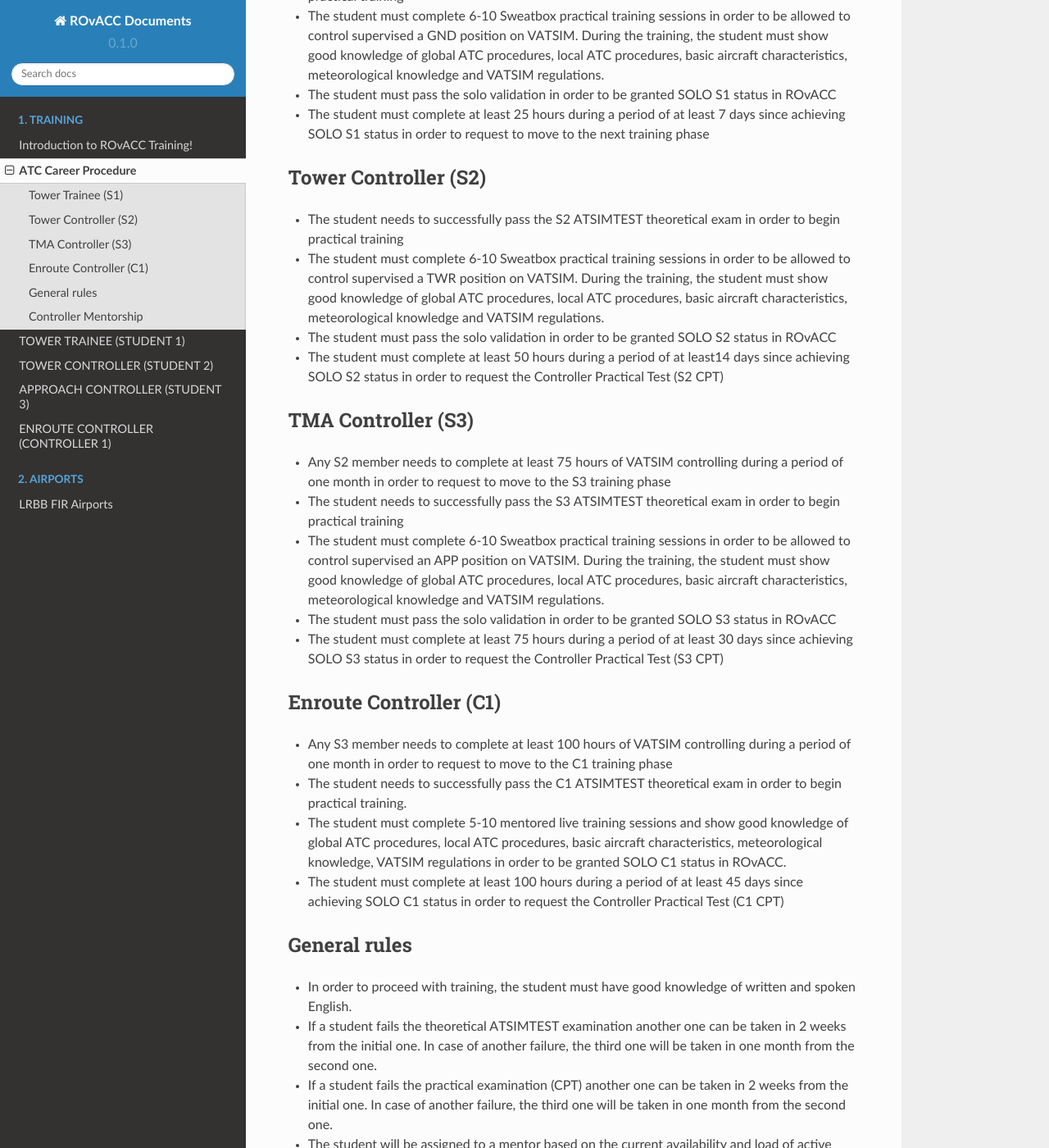
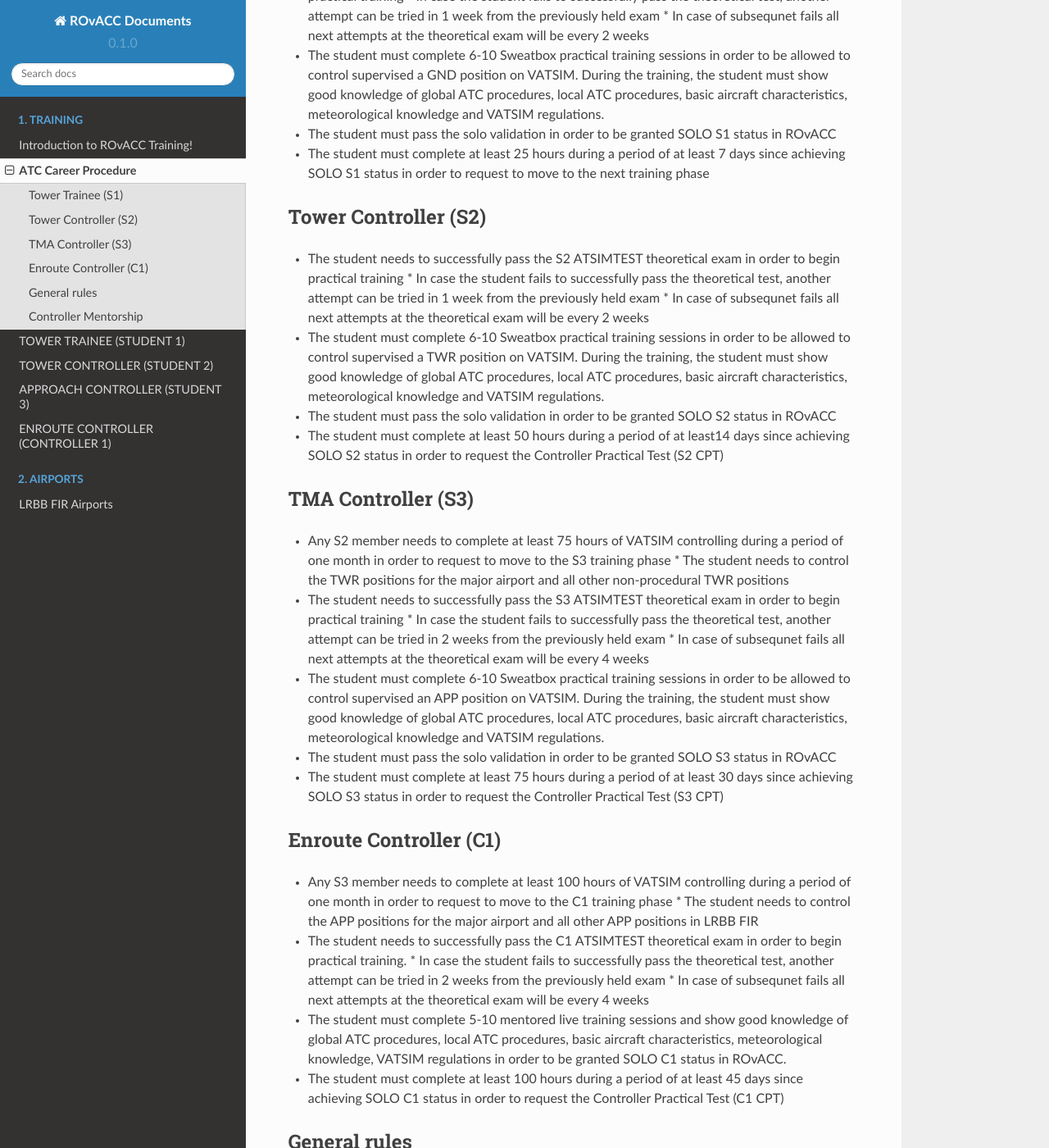
Before and after one commit to ROvACC/training-docs, a Sphinx documentation site: the page built from docs/source/career.rst, in a window 1280 px wide and 1400 px high, scrolled down 256 px. Shown: the whole window at 82% size. Built offline with Sphinx 7.4.7 and the Read the Docs theme 2.0.0, drawn with Linux system fonts in a browser that asks for light colours; some of the changed text lies outside the part shown.

Commit message:
small updates

```diff
--- a/docs/source/career.rst
+++ b/docs/source/career.rst
@@ -4,6 +4,8 @@ ATC Career Procedure
 Tower Trainee (S1)
 ******************
 * The student needs to successfully pass the S1 ATSIMTEST theoretical exam in order to begin practical training
+  * In case the student fails to successfully pass the theoretical test, another attempt can be tried in 1 week from the previously held exam
+  * In case of subsequnet fails all next attempts at the theoretical exam will be every 2 weeks
 * The student must complete 6-10 Sweatbox practical training sessions in order to be allowed to control supervised a GND position on VATSIM. During the training, the student must show good knowledge of global ATC procedures, local ATC procedures, basic aircraft characteristics, meteorological knowledge and VATSIM regulations.
 * The student must pass the solo validation in order to be granted SOLO S1 status in ROvACC
 * The student must complete at least 25 hours during a period of at least 7 days since achieving SOLO S1 status in order to request to move to the next training phase
@@ -11,6 +13,8 @@ Tower Trainee (S1)
 Tower Controller (S2)
 *********************
 * The student needs to successfully pass the S2 ATSIMTEST theoretical exam in order to begin practical training
+  * In case the student fails to successfully pass the theoretical test, another attempt can be tried in 1 week from the previously held exam
+  * In case of subsequnet fails all next attempts at the theoretical exam will be every 2 weeks
 * The student must complete 6-10 Sweatbox practical training sessions in order to be allowed to control supervised a TWR position on VATSIM. During the training, the student must show good knowledge of global ATC procedures, local ATC procedures, basic aircraft characteristics, meteorological knowledge and VATSIM regulations.
 * The student must pass the solo validation in order to be granted SOLO S2 status in ROvACC
 * The student must complete at least 50 hours during a period of at least14 days since achieving SOLO S2 status in order to request the Controller Practical Test (S2 CPT)
@@ -18,7 +22,10 @@ Tower Controller (S2)
 TMA Controller (S3)
 *******************
 * Any S2 member needs to complete at least 75 hours of VATSIM controlling during a period of one month in order to request to move to the S3 training phase
+  * The student needs to control the TWR positions for the major airport and all other non-procedural TWR positions
 * The student needs to successfully pass the S3 ATSIMTEST theoretical exam in order to begin practical training
+  * In case the student fails to successfully pass the theoretical test, another attempt can be tried in 2 weeks from the previously held exam
+  * In case of subsequnet fails all next attempts at the theoretical exam will be every 4 weeks
 * The student must complete 6-10 Sweatbox practical training sessions in order to be allowed to control supervised an APP position on VATSIM. During the training, the student must show good knowledge of global ATC procedures, local ATC procedures, basic aircraft characteristics, meteorological knowledge and VATSIM regulations.
 * The student must pass the solo validation in order to be granted SOLO S3 status in ROvACC
 * The student must complete at least 75 hours during a period of at least 30 days since achieving SOLO S3 status in order to request the Controller Practical Test (S3 CPT)
@@ -26,7 +33,10 @@ TMA Controller (S3)
 Enroute Controller (C1)
 ***********************
 * Any S3 member needs to complete at least 100 hours of VATSIM controlling during a period of one month in order to request to move to the C1 training phase
+  * The student needs to control the APP positions for the major airport and all other APP positions in LRBB FIR
 * The student needs to successfully pass the C1 ATSIMTEST theoretical exam in order to begin practical training.
+  * In case the student fails to successfully pass the theoretical test, another attempt can be tried in 2 weeks from the previously held exam
+  * In case of subsequnet fails all next attempts at the theoretical exam will be every 4 weeks
 * The student must complete 5-10 mentored live training sessions and show good knowledge of global ATC procedures, local ATC procedures, basic aircraft characteristics, meteorological knowledge, VATSIM regulations in order to be granted SOLO C1 status in ROvACC.
 * The student must complete at least 100 hours during a period of at least 45 days since achieving SOLO C1 status in order to request the Controller Practical Test (C1 CPT)
 
```
